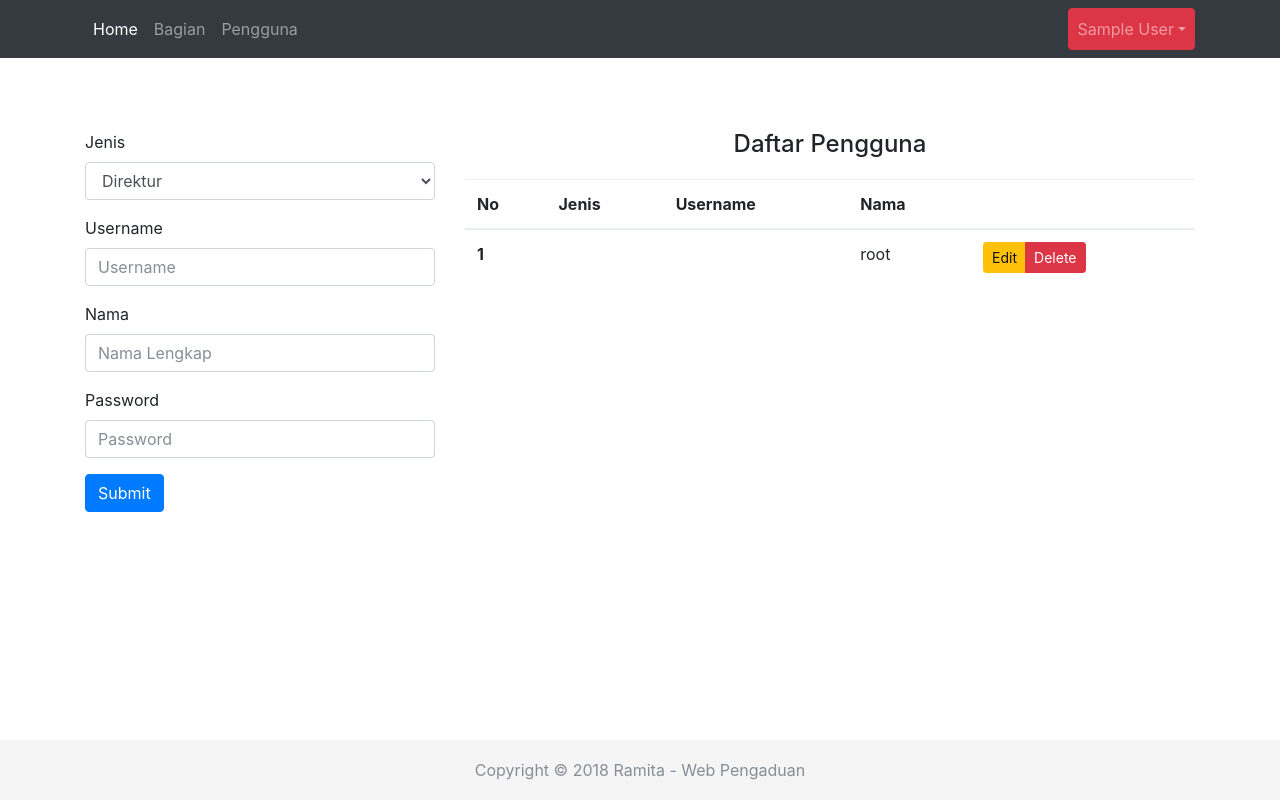
After one commit to digmi-id/contoh-website-pengaduan, a PHP site: page /admin/pengguna.php in a window 1280 px wide. The commit adds this page. Run offline with PHP 8.4, Linux system fonts and the light colour scheme; the visitor is signed in with stand-in values (Sample User, id 1); data comes from the database, SQL or seed files in the repository; data that the repository does not hold is empty.

Commit message:
Change identifier and add pengguna page

```diff
--- a/admin/include/header.php
+++ b/admin/include/header.php
@@ -11,12 +11,17 @@
                     <li class="nav-item">
                         <a class="nav-link" href="bagian.php">Bagian</a>
                     </li>
+                    <?php if ($_SESSION['jenis'] == 'root'): ?>
+                        <li class="nav-item">
+                            <a class="nav-link" href="pengguna.php">Pengguna</a>
+                        </li>
+                    <?php endif; ?>
                 </ul>
                 <ul class="navbar-nav">
                     <li class="nav-item dropdown">
-                        <a class="nav-link dropdown-toggle btn btn-danger" href="#" id="navbarDropdown" role="button" data-toggle="dropdown" aria-haspopup="true" aria-expanded="false">Admin</a>
+                        <a class="nav-link dropdown-toggle btn btn-danger" href="#" id="navbarDropdown" role="button" data-toggle="dropdown" aria-haspopup="true" aria-expanded="false"><?php echo $_SESSION['nama']; ?></a>
                         <div class="dropdown-menu" aria-labelledby="navbarDropdown">
-                            <a class="dropdown-item" href="#">Profil</a>
+                            <a class="dropdown-item" href="profil.php">Profil</a>
                             <div class="dropdown-divider"></div>
                             <a class="dropdown-item" href="signout.php">Keluar</a>
                         </div>
--- /dev/null
+++ b/admin/pengguna.php
@@ -0,0 +1,104 @@
+<?php session_start(); if (empty($_SESSION) && !isset($_SESSION['is_logged']) && ($_SESSION['type'] != 'admin')) header("location: signin.php");
+
+require_once("../classes/Config.php");
+$Conf = new Config(); $connection = $Conf->getConnection();
+
+include("../classes/Admin.php");
+$Admin = new Admin($connection);
+
+if ($_POST) {
+    $Admin->jenis = $_POST['jenis'];
+    $Admin->username = strtolower($_POST['username']);
+    $Admin->nama = ucwords($_POST['nama']);
+    $Admin->password = md5($_POST['password']);
+
+    if ($Admin->insert()) {
+        // die("ok");
+    } else {
+        die("Failed");
+    }
+}
+?>
+<!DOCTYPE html>
+<html lang="en">
+<head>
+    <meta charset="utf-8">
+    <meta name="viewport" content="width=device-width, initial-scale=1, shrink-to-fit=no">
+    <meta name="description" content="">
+    <meta name="author" content="">
+    <link rel="icon" href="../../../../favicon.ico">
+    <title>Admin | Web Pengaduan</title>
+    <link href="../assets/css/bootstrap.min.css" rel="stylesheet">
+    <link href="../assets/css/sticky-footer-navbar.css" rel="stylesheet">
+    <link href="../assets/css/custom.css" rel="stylesheet">
+</head>
+
+<body>
+    <?php include_once("include/header.php"); ?>
+
+    <main role="main" class="container" style="margin-top: 20px;">
+        <div class="row">
+            <div class="col-md-4">
+                <form method="post">
+                    <div class="form-group">
+                        <label for="jenis">Jenis</label>
+                        <select name="jenis" id="jenis" class="form-control">
+                            <option value="Direktur">Direktur</option>
+                            <option value="Tim IT">Tim IT</option>
+                        </select>
+                    </div>
+                    <div class="form-group">
+                        <label for="username">Username</label>
+                        <input type="text" class="form-control" name="username" id="username" placeholder="Username">
+                    </div>
+                    <div class="form-group">
+                        <label for="nama">Nama</label>
+                        <input type="text" class="form-control" name="nama" id="nama" placeholder="Nama Lengkap">
+                    </div>
+                    <div class="form-group">
+                        <label for="password">Password</label>
+                        <input type="password" class="form-control" name="password" id="password" placeholder="Password">
+                    </div>
+                    <button type="submit" class="btn btn-primary">Submit</button>
+                </form>
+            </div>
+            <div class="col-md-8">
+                <h4 class="form-signin-heading text-center">Daftar Pengguna</h4>
+                <table class="table table-hovered table-condensed" style="margin-top: 20px;">
+                    <thead>
+                        <tr>
+                        <th scope="col">No</th>
+                        <th scope="col">Jenis</th>
+                        <th scope="col">Username</th>
+                        <th scope="col">Nama</th>
+                        <th scope="col"></th>
+                        </tr>
+                    </thead>
+                    <tbody>
+                        <?php $no = 1; $rows = $Admin->readAll(); while ($row = $rows->fetch(PDO::FETCH_ASSOC)): ?>
+                            <tr>
+                                <th scope="row"><?php echo $no++; ?></th>
+                                <td><?php echo $row["jenis"]; ?></td>
+                                <td><?php echo $row["username"]; ?></td>
+                                <td><?php echo $row["nama"]; ?></td>
+                                <td>
+                                    <div class="btn-group" role="group" aria-label="Opsi">
+                                        <a href="#" class="btn btn-warning btn-sm">Edit</a>
+                                        <a href="#" class="btn btn-danger btn-sm">Delete</a>
+                                    </div>
+                                </td>
+                            </tr>
+                        <?php endwhile; ?>
+                    </tbody>
+                </table>
+            </div>
+        </div>
+    </main>
+
+    <?php include_once("include/footer.php"); ?>
+
+    <script src="../assets/js/jquery-3.2.1.slim.min.js"></script>
+    <script src="../assets/js/popper.min.js"></script>
+    <script src="../assets/js/bootstrap.min.js"></script>
+</body>
+</html>
--- a/classes/Admin.php
+++ b/classes/Admin.php
@@ -6,9 +6,9 @@ class Admin {
 
 	// Field tabel
 	public $id;
+	public $jenis;
+	public $username;
 	public $nama;
-	public $nohp;
-	public $email;
 	public $password;
 
 	public function __construct($database) {
@@ -18,9 +18,9 @@ class Admin {
 	public function insert() {
 		$sql = "INSERT INTO {$this->table} VALUES(NULL, ?, ?, ?, ?)";
 		$query = $this->connection->prepare($sql);
-		$query->bindParam(1, $this->nama);
-		$query->bindParam(2, $this->nohp);
-		$query->bindParam(3, $this->email);
+		$query->bindParam(1, $this->jenis);
+		$query->bindParam(2, $this->username);
+		$query->bindParam(3, $this->nama);
 		$query->bindParam(4, $this->password);
 
 		if ($query->execute()) {
```
Also changed, not shown: admin/signin.php (+4 -4 lines), classes/Auth.php (+21 -12 lines).
